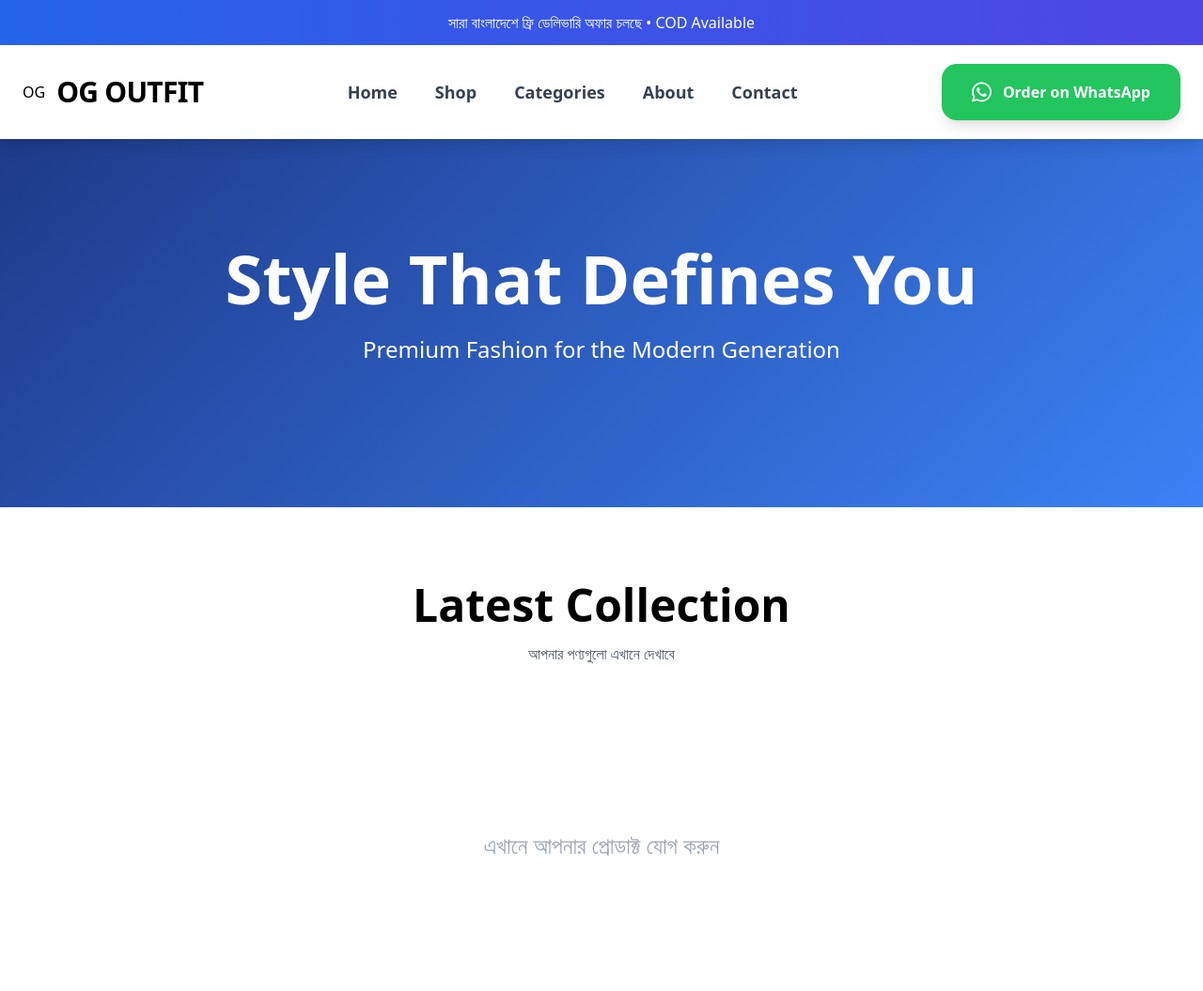
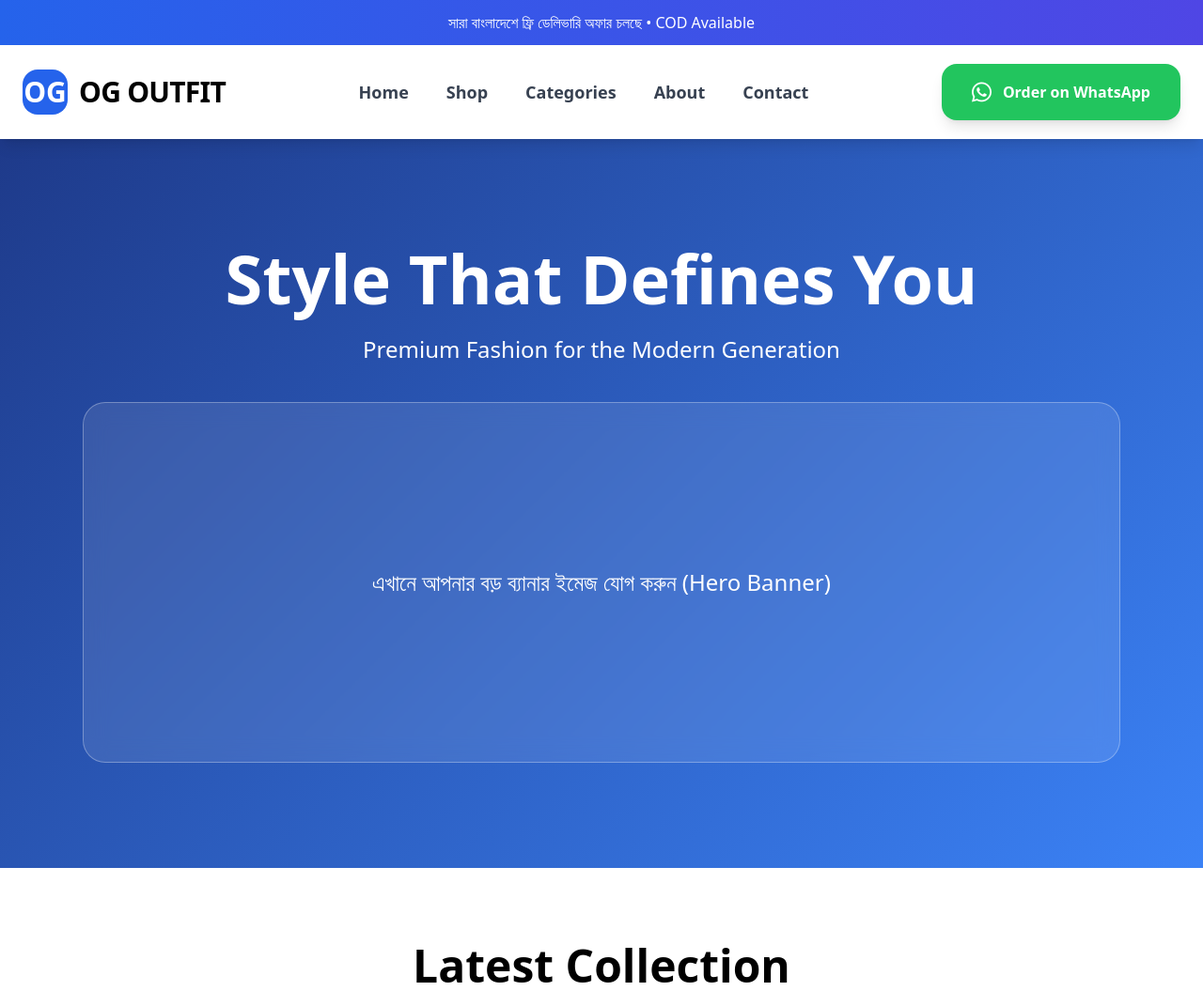
Before and after one commit to rifad34/OG-Outfit-Store, a plain HTML site: page index.html in a window 1280 px wide. Shown: the top 1055 px of the page at 94% size. Drawn offline with nearby package versions, Linux system fonts and the light colour scheme.

Commit message:
Update index.html

```diff
--- a/index.html
+++ b/index.html
@@ -24,9 +24,9 @@
   <header class="bg-white shadow-lg sticky top-0 z-50">
     <div class="max-w-7xl mx-auto px-6 py-5 flex items-center justify-between">
 
-      <!-- ===== https://github.com/rifad34/OG-Outfit-Store/blob/026ce4a952fccefb5e626b004a98d7799e674e31/grok_1784613331259%20(1).jpg এখানে যোগ করুন ===== -->
+      <!-- ===== লোগো এখানে যোগ করুন ===== -->
       <div class="flex items-center gap-3">
-        <div id="logo" class=https://github.com/rifad34/OG-Outfit-Store/blob/026ce4a952fccefb5e626b004a98d7799e674e31/grok_1784613331259%20(1).jpg ">
+        <div id="logo" class="w-12 h-12 bg-blue-600 rounded-2xl flex items-center justify-center text-white font-bold text-3xl">
           OG
         </div>
         <div>
@@ -57,7 +57,8 @@
       <p class="text-2xl mb-10">Premium Fashion for the Modern Generation</p>
 
       <!-- ===== ব্যানার ইমেজ এখানে যোগ করুন ===== -->
-      <div https://github.com/rifad34/OG-Outfit-Store/blob/026ce4a952fccefb5e626b004a98d7799e674e31/grok_1784613331259%20(1).jpg
+      <div class="bg-white/10 backdrop-blur-md h-96 rounded-3xl flex items-center justify-center border border-white/30 text-2xl">
+        এখানে আপনার বড় ব্যানার ইমেজ যোগ করুন (Hero Banner)
       </div>
     </div>
   </section>
```
